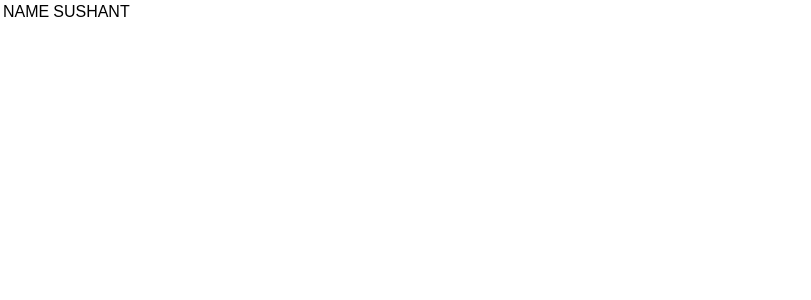
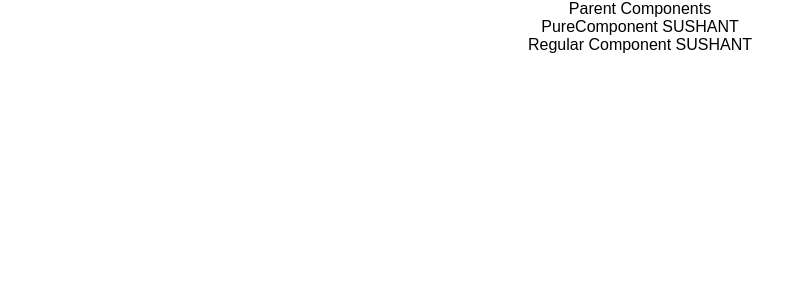
Before and after one commit to sushant4573/LearningReact, a React (Create React App) app in the folder hello-world/: page / in a window 1280 px wide. Shown: the top 300 px of the page, without its empty margins (0-811 px from the left). Built offline with nearby package versions, Linux system fonts and the light colour scheme.

Commit message:
Performance change with use of PureComponet

```diff
--- a/hello-world/src/App.js
+++ b/hello-world/src/App.js
@@ -1,13 +1,13 @@
 import React, { Component } from 'react';
 import './App.css';
 import './css/styles.css';
-import Table from './component/Table';
+import ParentComp from './component/ParentComp';
 
 class App extends Component {
   render() {
     return (
       <div className="App">
-        <Table />
+        <ParentComp />
       </div>
     );
   }
--- a/hello-world/src/component/Columns.js
+++ b/hello-world/src/component/Columns.js
@@ -1,6 +1,7 @@
 import React from 'react'
 
 function Columns() {
+    const items = []
     return (
         <React.Fragment>
             <td>NAME</td>
--- /dev/null
+++ b/hello-world/src/component/ParentComp.js
@@ -0,0 +1,33 @@
+import React, { Component } from 'react'
+import PureComp from './PureComp'
+import RegComp from './RegComp'
+
+ class ParentComp extends Component {
+     constructor(props) {
+         super(props)
+
+         this.state = {
+              name : 'SUSHANT'
+         }
+     }
+     componentDidMount() {
+         setInterval(() => {
+             this.setState({
+                 name:'SUSHANT'
+             })
+
+         },2000)
+     }
+    render() {
+        console.log('*****Parent Component*******\n')
+        return (
+            <div>
+                Parent Components
+                <PureComp name={this.state.name}/>
+                <RegComp name={this.state.name}/>
+            </div>
+        )
+    }
+}
+
+export default ParentComp
--- /dev/null
+++ b/hello-world/src/component/PureComp.js
@@ -0,0 +1,14 @@
+import React, { PureComponent } from 'react'
+
+ class PureComp extends PureComponent {
+    render() {
+        console.log('Pure Component')
+        return (
+            <div>
+                PureComponent {this.props.name}
+            </div>
+        )
+    }
+}
+
+export default PureComp
--- /dev/null
+++ b/hello-world/src/component/RegComp.js
@@ -0,0 +1,14 @@
+import React, { Component } from 'react'
+
+class RegComp extends Component {
+    render() {
+        console.log('Regular Component')
+        return (
+            <div>
+                Regular Component {this.props.name}
+            </div>
+        )
+    }
+}
+
+export default RegComp
```
